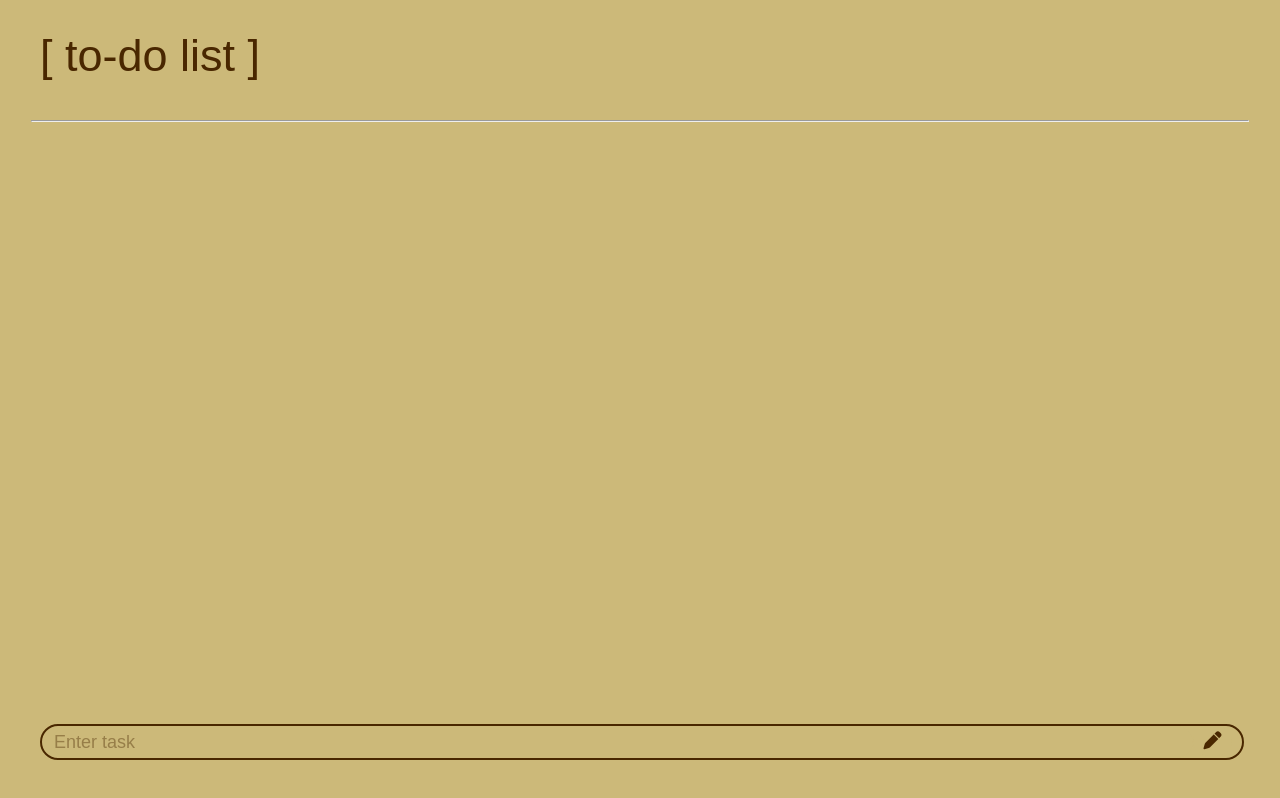
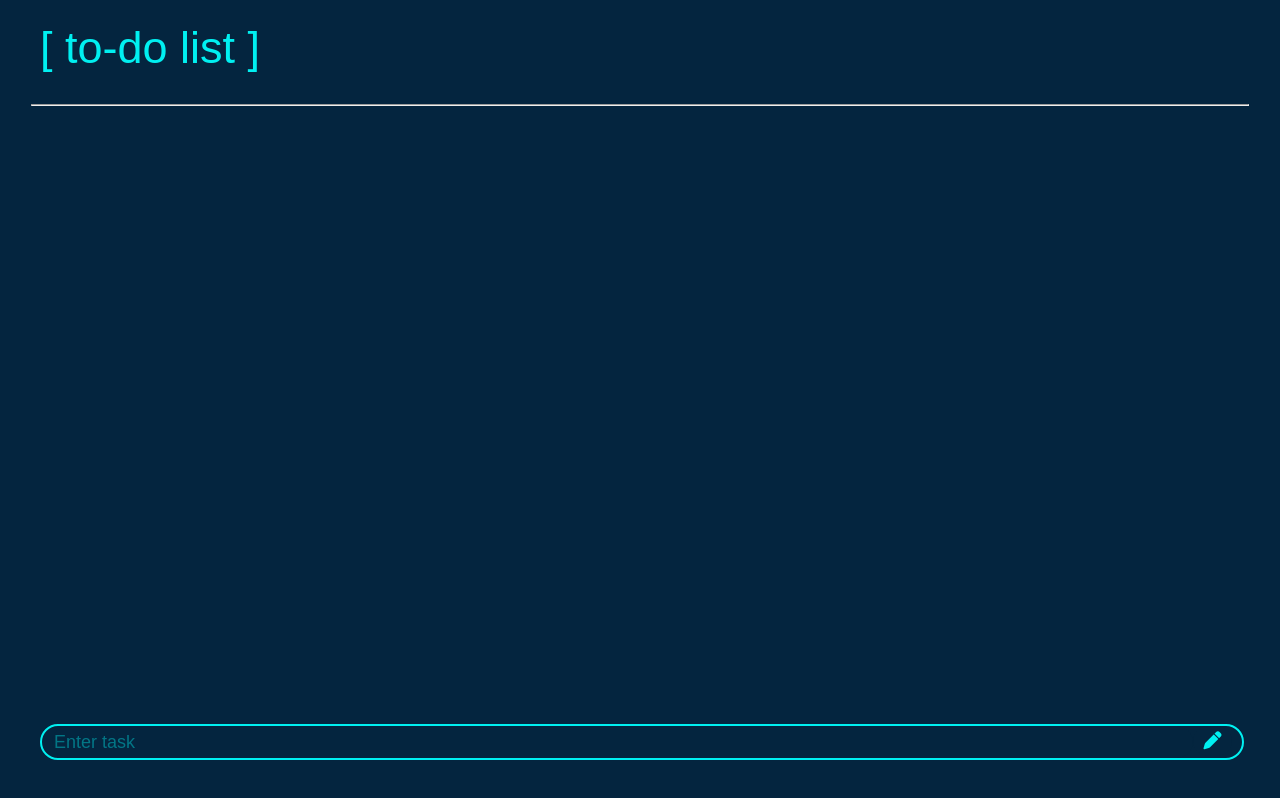
Before and after one commit to owayys/todolist, a plain HTML site: page index.html in a window 1280 px wide. Drawn offline with nearby package versions, Linux system fonts and the light colour scheme; a web font is replaced by a local one.

Commit message:
css changes

```diff
--- a/style.css
+++ b/style.css
@@ -3,15 +3,12 @@ html, body {
     padding: 0;
 }
 
-/* border-color: #492700;
-    background-color: #ccb979; */
-
 body {
     font-family: 'Kantumruy Pro', sans-serif;
     display: flex;
     flex-direction: column;
-    color: #492700;
-    background-color: #ccb979;
+    color: #00F0F1;
+    background-color: #04253F;
     height: 100vh;
     width: 100vw;
 }
@@ -19,7 +16,7 @@ body {
 #header {
     font-size: 45px;
     font-weight: 300;
-    padding: 30px 40px;
+    padding: 22px 40px;
 }
 
 #listDiv > div {
@@ -30,7 +27,7 @@ body {
 }
 
 .list-Button {
-    color: #492700;
+    color: #00F0F1;
     border-width: 1px;
     background-color: transparent;
     background-repeat: no-repeat;
@@ -52,8 +49,8 @@ body {
     display: flex;
     height: 32px;
     flex-direction: row;
-    background-color: #ccb979;
-    border-color: #492700;
+    background-color: #04253F;
+    border-color: #00F0F1;
     border-style: solid;
     border-width: 2px;
     border-radius: 20px;
@@ -68,29 +65,29 @@ body {
 }
 
 #list-Entry {
-    height: 30px;
+    height: auto;
     width: 100%;
-    background-color: #ccb979;
+    background-color: #04253F;
     border-radius: 20px;
     border: none;
     resize: none;
     outline: none;
-    caret-color: #492700;
-    color: #492700;
+    caret-color: #00F0F1;
+    color: #00F0F1;
     font-size: 18px;
     font-weight: 0;
 }
 
 ::placeholder {
-    color: #492700;
+    color: #00F0F1;
     opacity: 0.4;
     font-weight: 100;
   }
 
-  hr {
+hr {
+    color: #00F0F1;
     width: 95%;
-    color: #492700;
-  }
+}
 
 #button-1 {
     position: relative;
@@ -99,8 +96,8 @@ body {
     border: none;
     height: 95%;
     width: 40px;
-    color: #492700;
-    background-color: #ccb979;
+    color: #00F0F1;
+    background-color: #04253F;
     vertical-align: middle;
     cursor: pointer;
 }
@@ -108,7 +105,7 @@ body {
 .item {
     display: flex;
     flex-direction: row;
-    color: #492700;
+    color: #00F0F1;
     word-wrap: break-word;
 }
 
@@ -120,7 +117,7 @@ body {
 }
 
 .taskCheck {
-    color: #492700;
+    color: #00F0F1;
     background-color: transparent;
     background-repeat: no-repeat;
     border: none;
@@ -132,7 +129,7 @@ body {
 }
 
 .deleteTask {
-    color: #492700;
+    color: #00f1f194;
     background-color: transparent;
     background-repeat: no-repeat;
     border: none;
```
